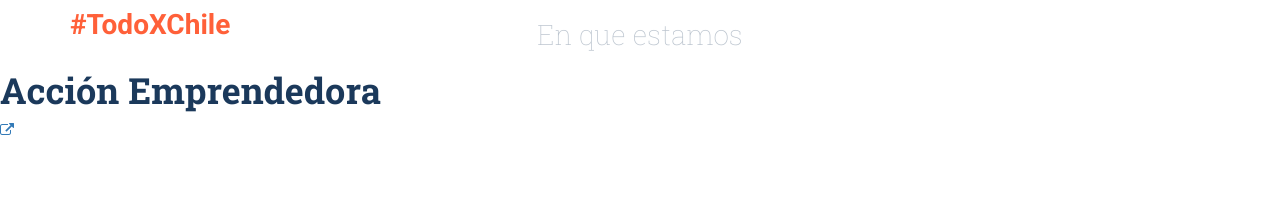
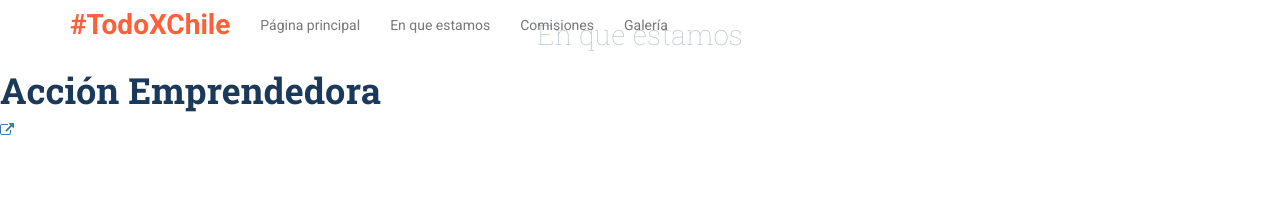
Before and after one commit to ciudadanointeligente/todoxchile, a Jekyll site: the page built from en-que-estamos.html, in a window 1280 px wide. Shown: the top 209 px of the page. Built offline with Jekyll 4.4.1, drawn with Linux system fonts in a browser that asks for light colours; nearby versions of some CDN libraries; Markdown is read by kramdown in place of the engine named in the settings.

Commit message:
added navigation menu

```diff
--- a/_includes/header.html
+++ b/_includes/header.html
@@ -8,7 +8,16 @@
         <span class="icon-bar"></span>
         <span class="icon-bar"></span>
       </button>
-      <a class="navbar-brand" href="#">#{{ site.title }}<span>{{ site.edition }}</span></a>
+      <a class="navbar-brand" href="./">#{{ site.title }}<span>{{ site.edition }}</span></a>
+    </div>
+    <div class="navbar-collapse collapse">
+        <!-- navigation menu-->
+        <ul class="nav navbar-nav">
+            <li class="current"><a href="./">Página principal</a></li>
+            <li><a href="./en-que-estamos.html">En que estamos</a></li>
+            <li><a href="./comisiones.html">Comisiones</a></li>
+            <li><a href="./galeria.html">Galería</a></li>
+        </ul>
     </div>
   </div>
 </nav>
```
